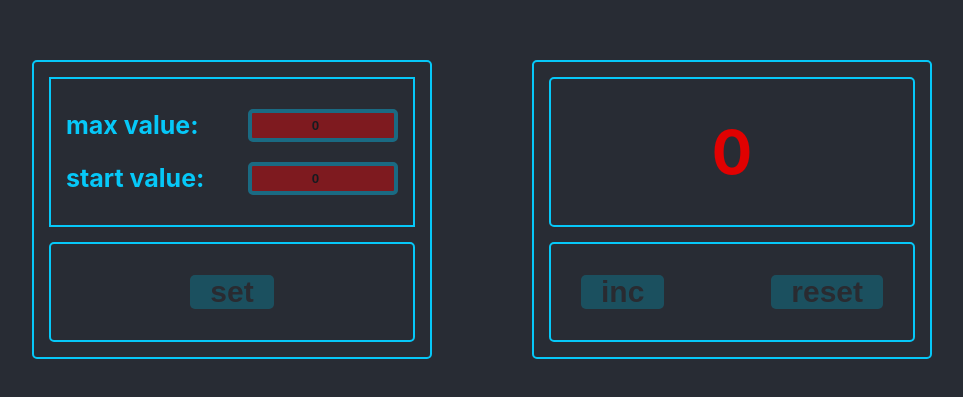
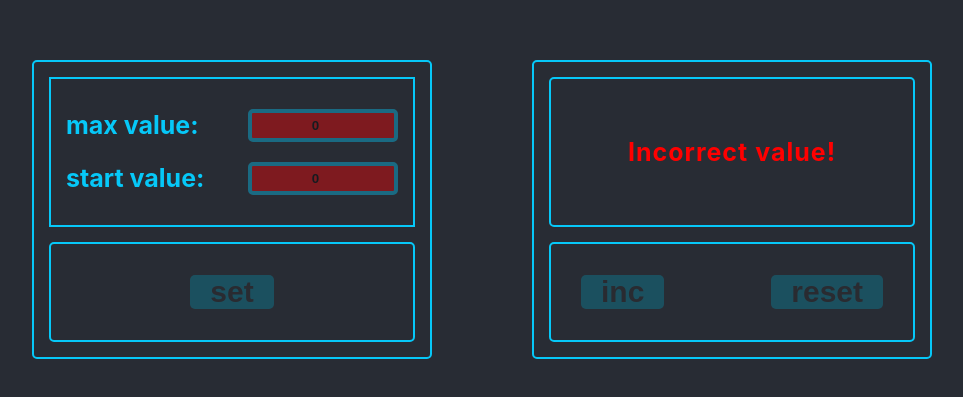
Before and after one commit to DaniyelGit/offset-IT-Incubator, a React (Create React App) app: page / in a window 1280 px wide. Shown: the part 191-588 px from the top of the page, without its empty margins (158-1121 px from the left). Built offline with nearby package versions, Linux system fonts and the light colour scheme.

Commit message:
refactor counter, change functional counter and added style css

```diff
--- a/src/App.tsx
+++ b/src/App.tsx
@@ -4,11 +4,13 @@ import {Counter} from "./components/distCounter/Counter/Counter";
 import {Settings} from "./components/distCounter/Settings/Settings";
 
 
+
+
 export type StateType = {
    counterValue: number
    startValue: number
    maxValue: number
-   clueText: '' | 'enter values and press set'
+   clueText: '' | 'enter values and press set' | 'Incorrect value!'
 }
 
 function App() {
@@ -20,14 +22,13 @@ function App() {
       clueText: '',
    })
 
-
    const changeStartMaxValue = (key: string, value: number) => {
       setState(prevState => {
          return {
             ...prevState,
             [key]: value,
             counterValue: -1,
-            clueText: "enter values and press set",
+            clueText: 'enter values and press set',
          }
       })
    }
--- a/src/components/distCounter/Counter/Counter.tsx
+++ b/src/components/distCounter/Counter/Counter.tsx
@@ -29,6 +29,7 @@ export const Counter = (props: CounterPropsType) => {
    return (
       <div className={s.counter}>
          <Scoreboard
+            startValue={startValue}
             maxValue={maxValue}
             clueText={clueText}
             counterValue={counterValue}
--- a/src/components/distCounter/Counter/Scoreboard/Scoreboard.module.css
+++ b/src/components/distCounter/Counter/Scoreboard/Scoreboard.module.css
@@ -25,3 +25,10 @@
     letter-spacing: 1px;
     color: rgb(6, 200, 248);
 }
+
+.errorText {
+    font-size: 25px;
+    color: red;
+    font-weight: bold;
+    letter-spacing: 1px;
+}
--- a/src/components/distCounter/Counter/Scoreboard/Scoreboard.tsx
+++ b/src/components/distCounter/Counter/Scoreboard/Scoreboard.tsx
@@ -5,6 +5,7 @@ import s from './Scoreboard.module.css';
 type ScoreboardPropsType = {
    counterValue: number
    maxValue: number
+   startValue: number
    clueText: string
 }
 
@@ -12,20 +13,21 @@ export const Scoreboard = (props: ScoreboardPropsType) => {
    const {
       clueText,
       maxValue,
+      startValue,
       counterValue,
    } = props;
 
+
    const styleForMaksValue = s.counterValue
-      + (maxValue === counterValue ? ' ' + s.maxValue: '');
+      + (maxValue === counterValue ? ' ' + s.maxValue : '');
 
-   const resultJSX = clueText === ''
-      ?  <span className={styleForMaksValue}>
-            {counterValue}
-         </span>
-      :  <span className={s.clueText}>
-            {clueText}
-         </span>
-
+   const resultJSX = startValue >= maxValue
+   || startValue < 0
+   || maxValue < 0
+      ? <span className={s.errorText}>Incorrect value!</span>
+      : clueText === ''
+         ? <span className={styleForMaksValue}>{counterValue}</span>
+         : <span className={s.clueText}>{clueText}</span>
 
    return (
       <div className={s.scoreboard}>
```
